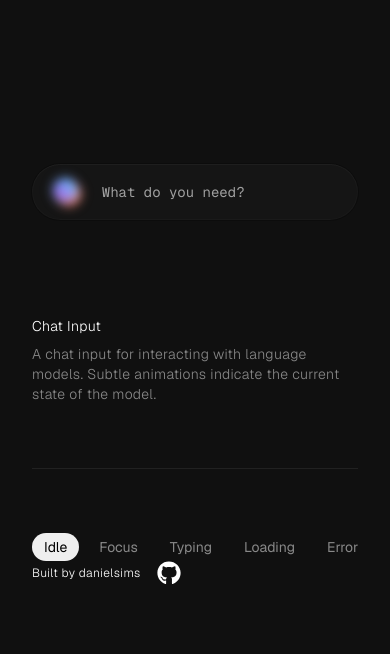
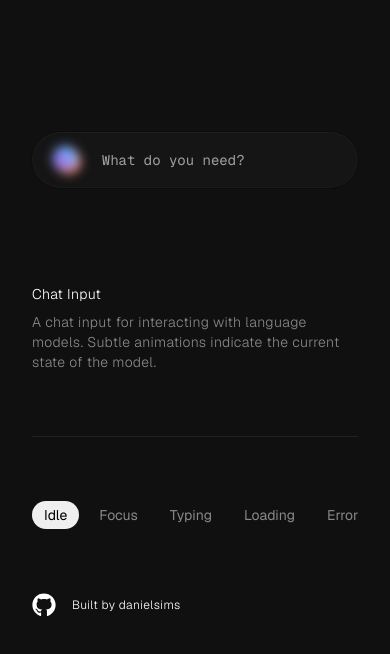
Before and after one commit to danielsims/generative-ui, a Next.js app: page / in a window 390 px wide. Shown: the top 654 px of the page. Built offline with nearby package versions, Linux system fonts and the light colour scheme.

Commit message:
Wrap attribution elements on mobile

```diff
--- a/src/app/page.tsx
+++ b/src/app/page.tsx
@@ -21,15 +21,15 @@ export default function Home() {
         <p className="text-white font-light text-sm mb-2 tracking-wide">Chat Input</p>
         <p className="text-[#888] font-light text-sm tracking-wide">A chat input for interacting with language models. Subtle animations indicate the current state of the model.</p>
         <hr className="my-16 border-[#333] border-opacity-50" />
-        <div className="flex flex-row flex-wrap justify-between text-white">
+        <div className="flex flex-row flex-wrap gap-16 justify-between text-white">
 
-          <StateToggle
-            states={states as readonly State[]}
-            activeState={controlledState ?? 'idle'}
-            onStateChange={setControlledState}
-          />
+            <StateToggle
+              states={states as readonly State[]}
+              activeState={controlledState ?? 'idle'}
+              onStateChange={setControlledState}
+            />
 
-          <div className="flex justify-end items-center gap-4 tracking-wide">
+          <div className="flex flex-row-reverse md:flex-row justify-end items-center gap-4 tracking-wide w-full md:w-fit">
             <span className='text-xs font-light'>Built by danielsims</span>
             <Link href={'https://github.com/danielsims/chat-ui'}><FaGithub className="text-white fill-white" size={24} /></Link>
           </div>
```
